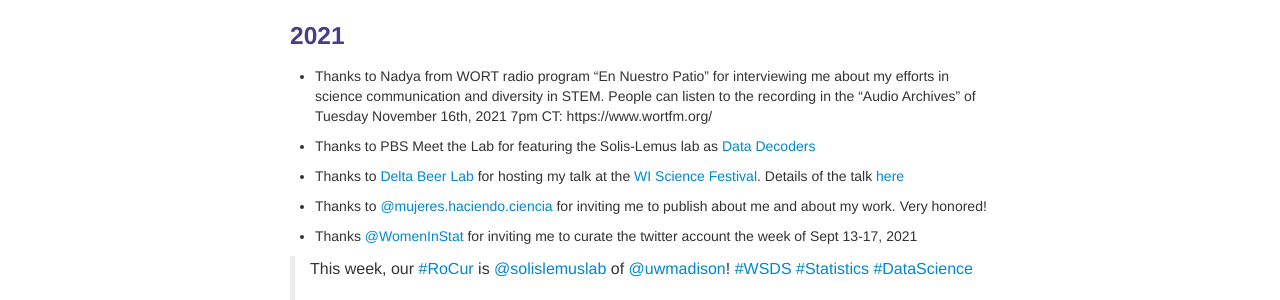
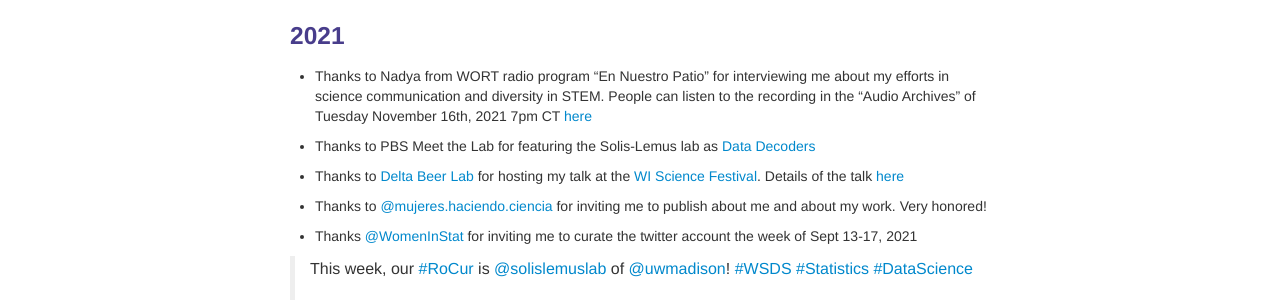
Before and after one commit to solislemuslab/solislemuslab.github.io, a Jekyll site: the page built from pages/news.md, in a window 1280 px wide and 900 px high. Shown: the part 146-446 px from the top of the window. Built offline with Jekyll 4.4.1, drawn with Linux system fonts in a browser that asks for light colours; comment, search, counter and statistics services are not loaded.

Commit message:
added radio link

```diff
--- a/pages/news.md
+++ b/pages/news.md
@@ -8,7 +8,7 @@
 
 ### 2021
 
-- Thanks to Nadya from WORT radio program "En Nuestro Patio" for interviewing me about my efforts in science communication and diversity in STEM. People can listen to the recording in the "Audio Archives" of Tuesday November 16th, 2021 7pm CT: https://www.wortfm.org/
+- Thanks to Nadya from WORT radio program "En Nuestro Patio" for interviewing me about my efforts in science communication and diversity in STEM. People can listen to the recording in the "Audio Archives" of Tuesday November 16th, 2021 7pm CT [here](https://www.wortfm.org/)
 
 - Thanks to PBS Meet the Lab for featuring the Solis-Lemus lab as [Data Decoders](https://pbswisconsineducation.org/lab/data-decoders/)
 
```
